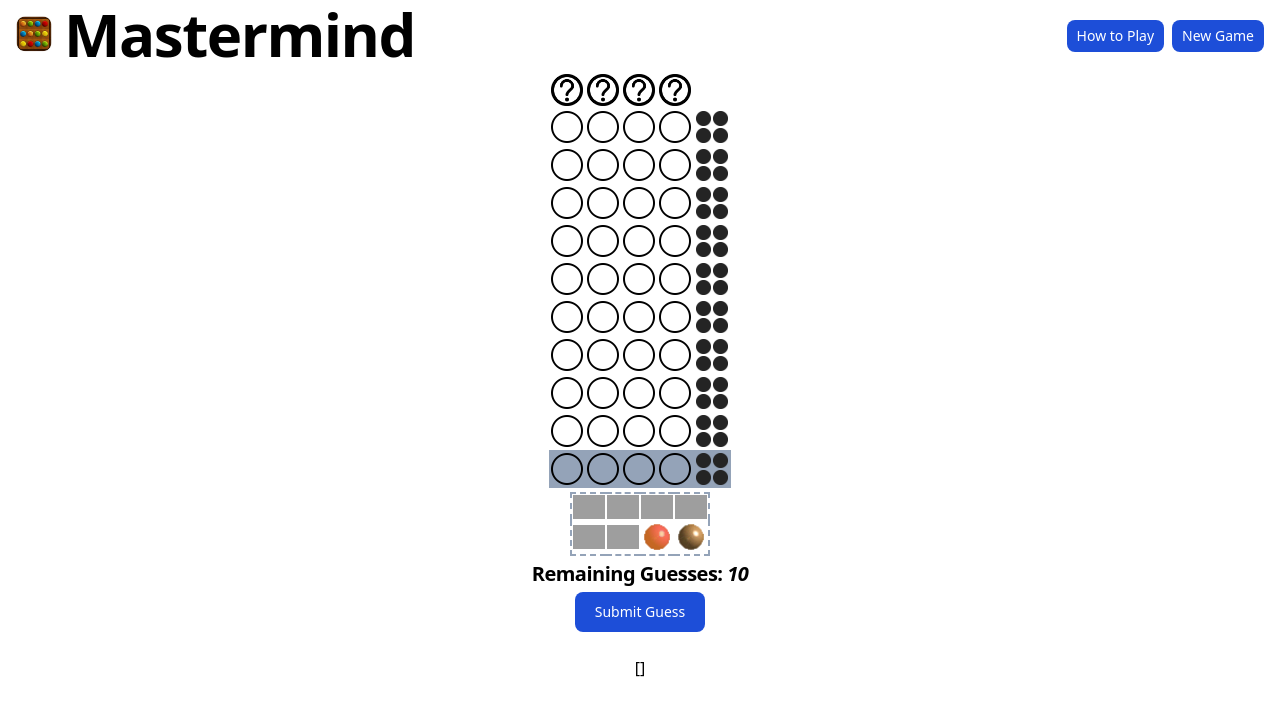
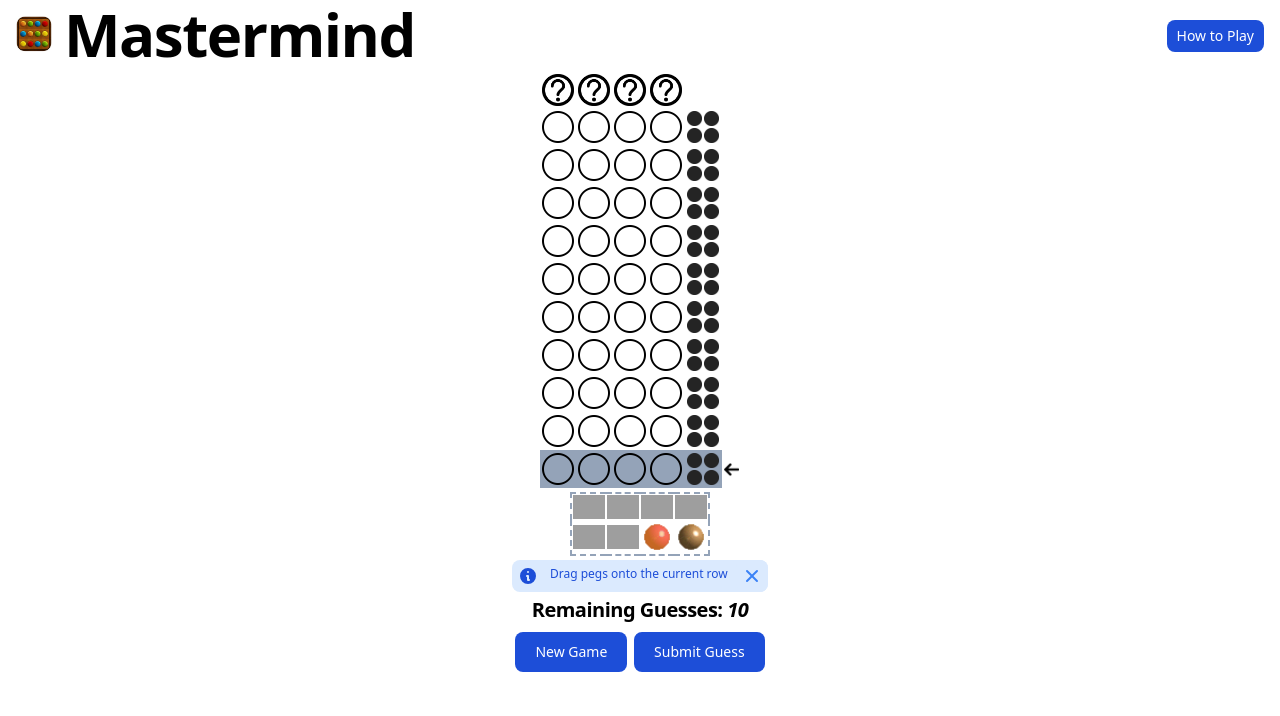
Before and after one commit to jwhudnall/mastermind, a Flask app: page / in a window 1280 px wide. Shown: the top 716 px of the page. Run offline with Flask 2, Linux system fonts and the light colour scheme; some libraries are stand-ins or nearby versions; grey boxes are pictures that could not be loaded.

Commit message:
Add left arrow for current row; Info alert encouraging player to drag pegs

```diff
--- a/app.py
+++ b/app.py
@@ -22,6 +22,7 @@ def display_game():
     '''
 
     if request.method == 'GET':
+        print(game.winning_sequence)
         return render_template('index.html', game=game, gameboard=game.serialize())
     else:
         global_list = globals()
@@ -30,6 +31,7 @@ def display_game():
         num_colors = int(request.form.get('num_colors', None))
         global_list['game'] = Mastermind(
             rows=num_rows, cols=num_cols, colors=num_colors)
+        print(game.winning_sequence)
         return render_template('index.html', game=game, gameboard=game.serialize())
 
 
--- a/static/app.js
+++ b/static/app.js
@@ -1,10 +1,11 @@
-const submitGuessBtn = $(".submitGuessBtn");
+const submitGuessBtn = $("#submitGuessBtn");
 const invalidGuessModal = new Modal(document.getElementById("popup-modal"));
+const playerWinModal = new Modal(document.getElementById("win-modal"));
+const playerLossModal = new Modal(document.getElementById("loss-modal"));
 
 const handleGuess = async function () {
   const values = getPlayedPieces();
   if (hasInvalidGuessLength(values)) {
-    // return alert("All board slots must be selected prior to guess submission!");
     return invalidGuessModal.show();
   }
   const res = await sendGuessToServer(values);
@@ -14,9 +15,9 @@ const handleGuess = async function () {
     addTooltips("red", "white");
     disableRow(rowNum);
     const gameIsOver = checkForGameOver(res);
+    updateGuessCount();
     if (!gameIsOver) {
       showNextRow(rowNum + 1);
-      decrementGuessCount();
     }
   }
 };
@@ -61,7 +62,6 @@ const provideFeedback = (curRow, res) => {
       const target = $(`#row${curRow}ResultPeg-${curPeg}`);
       target.attr("src", "/static/images/result-circle-red.png");
       target.attr("data-tooltip-target", "tooltip-red");
-      // console.log(`Result peg: ${curPeg} set to RED.`);
       curPeg++;
     }
   }
@@ -69,7 +69,6 @@ const provideFeedback = (curRow, res) => {
     for (let i = 0; i < res.white; i++) {
       const target = $(`#row${curRow}ResultPeg-${curPeg}`);
       target.attr("src", "/static/images/result-circle-white.png");
-      // console.log(`Result peg: ${curPeg} set to WHITE.`);
       curPeg++;
     }
   }
@@ -81,34 +80,38 @@ const disableRow = (row) => {
     $(this).removeClass("droppable");
     $(this).removeAttr("data-dropped");
   });
-  // $(`#row-${row}-Btn`).hide();
   $(`#row${row}`).removeClass("bg-slate-400");
+  // $(`#row${row}Arrow`).hide();
+  $(`#row${row}Arrow`).css("display", "none");
 };
 
 const showNextRow = (row) => {
   $(`#row${row} td div`).each(function () {
     $(this).addClass("droppable");
   });
-  // $(`#row-${row}-Btn`).show();
   $(`#row${row}`).addClass("bg-slate-400");
+  // $(`#row${row}Arrow`).show();
+  $(`#row${row}Arrow`).css("display", "block");
   setListeners();
 };
 
-const decrementGuessCount = () => {
-  const currentVal = parseInt($("#numGuessesLeft").text());
-  $("#numGuessesLeft").text(currentVal - 1);
+const updateGuessCount = () => {
+  const numGuessesLeft = parseInt($("#numGuessesLeft").text());
+  const elapsedGuessCount = parseInt($("#elapsedGuessCount").text());
+  $("#numGuessesLeft").text(numGuessesLeft - 1);
+  $("#elapsedGuessCount").text(elapsedGuessCount + 1);
 };
 
 const handleGameWin = (winningSequence) => {
-  submitGuessBtn.prop("hidden", true);
+  submitGuessBtn.prop("disabled", true);
   showWinningSequence(winningSequence);
-  alert("Congratulations, you win!");
+  playerWinModal.show();
 };
 
 const handleGameLoss = (winningSequence) => {
-  submitGuessBtn.prop("hidden", true);
+  submitGuessBtn.prop("disabled", true);
   showWinningSequence(winningSequence);
-  alert("Game Over. I'm sure you'll get it next time!");
+  playerLossModal.show();
 };
 
 const checkForGameOver = (res) => {
--- a/templates/index.html
+++ b/templates/index.html
@@ -42,18 +42,18 @@
               class="mt-1 block text-white bg-blue-700 hover:bg-blue-800 focus:ring-4 focus:outline-none focus:ring-blue-300 font-medium rounded-lg text-sm px-2.5 py-1.5 text-center dark:bg-blue-600 dark:hover:bg-blue-700 dark:focus:ring-blue-800"
               type="button" data-modal-toggle="information-modal">How to Play</button>
           </li>
-          <li>
+          <!-- <li>
             <button
               class="mt-1 block text-white bg-blue-700 hover:bg-blue-800 focus:ring-4 focus:outline-none focus:ring-blue-300 font-medium rounded-lg text-sm px-2.5 py-1.5 text-center dark:bg-blue-600 dark:hover:bg-blue-700 dark:focus:ring-blue-800"
               type="button" data-modal-toggle="new-game-modal">New Game</button>
-          </li>
+          </li> -->
         </ul>
       </div>
     </div>
   </nav>
   <!-- End Navbar -->
 
-  <!-- Pass initial game class (serialized) to JS variable -->
+  <!-- Pass initial game class (serialized) to JS variable for client-side guess validation -->
   <script>
     const gameBoard = JSON.parse('{{gameboard | tojson | safe}}');
   </script>
@@ -86,7 +86,7 @@
         </td>
         {% endfor %}
         <td>
-          <!-- Guess Feedback Peg Area, dynamically rendered (evens & odds) -->
+          <!-- Guess Feedback Peg holes, dynamically rendered (evens & odds) -->
           <table cellspacing="0" cellpadding="0">
             <tbody>
               <tr>
@@ -110,14 +110,18 @@
             </tbody>
           </table>
         </td>
+        <td class="bg-white">
+          <img id="row{{row}}Arrow" src="/static/images/left-arrow.png" width="15" height="15" {% if row!=1 %}hidden{%
+            endif %} alt>
+        </td>
       </tr>
       {% endfor %}
     </table>
     {% endif %}
   </div>
 
+  <!-- Player Peg Selection -->
   <div class="max-w-lg mx-auto mt-1">
-    <!-- Player Peg Selection -->
     <table class="mx-auto border-dashed border-2 border-slate-400">
       <tbody>
         <tr>
@@ -147,17 +151,47 @@
         {% endwith %}
       </tbody>
     </table>
+
+    <!-- Dismissable Info Alert-->
+    <div id="alert-1" class="flex w-1/2 p-1.5 my-1 bg-blue-100 mx-auto rounded-lg" role="alert">
+      <svg class="flex-shrink-0 w-5 h-5 text-blue-700" fill="currentColor" viewBox="0 0 20 20"
+        xmlns="http://www.w3.org/2000/svg">
+        <path fill-rule="evenodd"
+          d="M18 10a8 8 0 11-16 0 8 8 0 0116 0zm-7-4a1 1 0 11-2 0 1 1 0 012 0zM9 9a1 1 0 000 2v3a1 1 0 001 1h1a1 1 0 100-2v-3a1 1 0 00-1-1H9z"
+          clip-rule="evenodd"></path>
+      </svg>
+      <div class="ml-3 text-xs font-medium text-blue-700">
+        Drag pegs onto the current row
+      </div>
+      <button type="button"
+        class="ml-auto -mx-1.5 -my-1.5 bg-blue-100 text-blue-500 rounded-lg focus:ring-2 focus:ring-blue-400 p-1.5 hover:bg-blue-200 inline-flex h-8 w-8 dark:bg-blue-200"
+        data-dismiss-target="#alert-1" aria-label="Close">
+        <span class="sr-only">Close</span>
+        <svg class="w-5 h-5" fill="currentColor" viewBox="0 0 20 20" xmlns="http://www.w3.org/2000/svg">
+          <path fill-rule="evenodd"
+            d="M4.293 4.293a1 1 0 011.414 0L10 8.586l4.293-4.293a1 1 0 111.414 1.414L11.414 10l4.293 4.293a1 1 0 01-1.414 1.414L10 11.414l-4.293 4.293a1 1 0 01-1.414-1.414L8.586 10 4.293 5.707a1 1 0 010-1.414z"
+            clip-rule="evenodd"></path>
+        </svg>
+      </button>
+    </div>
+
     <h2 class="my-1 text-center text-black text-md tracking-tight font-extrabold sm:text-lg xl:text-xl">Remaining
       Guesses: <span id="numGuessesLeft" class="italic">{{game.remaining_guess_count}}</span></h2>
-    <button
-      class="submitGuessBtn mx-auto mt-1 block text-white bg-blue-700 hover:bg-blue-800 focus:ring-4 focus:outline-none focus:ring-blue-300 font-medium rounded-lg text-sm px-5 py-2.5 text-center dark:bg-blue-600 dark:hover:bg-blue-700 dark:focus:ring-blue-800"
-      type="button" value="Submit">
-      Submit Guess
-    </button>
-    <p class="text-center mt-6">{{game.winning_sequence}}</p>
+    <div class="w-1/2 mt-1 flex flex-row mx-auto">
+      <button
+        class="mx-auto mt-1 block text-white bg-blue-700 hover:bg-blue-800 focus:ring-4 focus:outline-none focus:ring-blue-300 font-medium rounded-lg text-sm px-5 py-2.5 text-center "
+        type="button" data-modal-toggle="new-game-modal">New Game</button>
+      <button id="submitGuessBtn"
+        class="mx-auto mt-1 block text-white bg-blue-700 hover:bg-blue-800 focus:ring-4 focus:outline-none focus:ring-blue-300 font-medium rounded-lg text-sm px-5 py-2.5 text-center "
+        type="button" value="Submit">
+        Submit Guess
+      </button>
+    </div>
+    <!-- Uncomment to see winning sequence to test gameplay. Colors are 0-indexed: -->
+    <!-- <p class="text-center mt-6">{{game.winning_sequence}}</p> -->
   </div>
 
-  <!-- ** Modals ** -->
+  <!-- ** Modal Content ** -->
   <!-- New Game Modal -->
   <div id="new-game-modal" tabindex="-1" aria-hidden="true"
     class="hidden overflow-y-auto overflow-x-hidden fixed top-0 right-0 left-0 z-50 w-full md:inset-0 h-modal md:h-full justify-center items-center">
@@ -216,9 +250,7 @@
   <div id="information-modal" tabindex="-1"
     class="hidden overflow-y-auto overflow-x-hidden fixed top-0 right-0 left-0 z-50 w-full md:inset-0 h-modal md:h-full">
     <div class="relative p-4 w-full max-w-4xl h-full md:h-auto">
-      <!-- Modal content -->
       <div class="relative bg-white rounded-lg shadow dark:bg-gray-700">
-        <!-- Modal header -->
         <div class="flex justify-between items-center p-5 rounded-t border-b dark:border-gray-600">
           <h3 class="text-xl font-medium text-gray-900 dark:text-white">
             How to Play
@@ -233,7 +265,6 @@
             </svg>
           </button>
         </div>
-        <!-- Modal body -->
         <div class="p-6 space-y-6">
           <p class="text-base leading-relaxed text-gray-500 dark:text-gray-400">
             Welcome to Mastermind! The goal is to guess the winning sequence by dragging pegs onto the board (starting
@@ -245,7 +276,6 @@
             After each guess, you will receive feedback in the form of red, white and black pegs in the right-most
             column - one for each peg slot. Here's what they represent:
           </p>
-          <!-- Result Peg Explanation Table -->
           <div class="w-1/2 mx-auto shadow-md sm:rounded-lg">
             <table class="w-full text-sm text-left text-gray-500">
               <thead class="text-xs text-gray-700 uppercase bg-gray-200">
@@ -292,7 +322,6 @@
             choice before submitting. Good luck!
           </p>
         </div>
-        <!-- Modal footer -->
         <div class="flex items-center p-6 space-x-2 rounded-b border-t border-gray-200 dark:border-gray-600">
           <button data-modal-toggle="information-modal" type="button"
             class="text-white bg-blue-700 hover:bg-blue-800 focus:ring-4 focus:outline-none focus:ring-blue-300 font-medium rounded-lg text-sm px-5 py-2.5 text-center dark:bg-blue-600 dark:hover:bg-blue-700 dark:focus:ring-blue-800">Got
@@ -303,7 +332,6 @@
   </div>
 
   <!-- Invalid Guess Popup Modal -->
-
   <div id="popup-modal" tabindex="-1"
     class="hidden overflow-y-auto overflow-x-hidden fixed top-0 right-0 left-0 z-50 md:inset-0 h-modal md:h-full justify-center items-center"
     aria-hidden="true">
@@ -340,12 +368,74 @@
     </div>
   </div>
 
+  <!-- Player Wins Modal -->
+  <div id="win-modal" tabindex="-1"
+    class="hidden overflow-y-auto overflow-x-hidden fixed top-0 right-0 left-0 z-50 w-full md:inset-0 h-modal md:h-full">
+    <div class="relative p-4 w-full max-w-md h-full md:h-auto">
+      <div class="relative bg-white rounded-lg shadow dark:bg-gray-700">
+        <div class="flex justify-between items-center p-5 rounded-t border-b dark:border-gray-600">
+          <h3 class="text-xl font-medium text-gray-900 dark:text-white">
+            You won!
+          </h3>
+          <button type="button" onclick="playerWinModal.hide()"
+            class="text-gray-400 bg-transparent hover:bg-gray-200 hover:text-gray-900 rounded-lg text-sm p-1.5 ml-auto inline-flex items-center dark:hover:bg-gray-600 dark:hover:text-white"
+            data-modal-toggle="win-modal">
+            <svg class="w-5 h-5" fill="currentColor" viewBox="0 0 20 20" xmlns="http://www.w3.org/2000/svg">
+              <path fill-rule="evenodd"
+                d="M4.293 4.293a1 1 0 011.414 0L10 8.586l4.293-4.293a1 1 0 111.414 1.414L11.414 10l4.293 4.293a1 1 0 01-1.414 1.414L10 11.414l-4.293 4.293a1 1 0 01-1.414-1.414L8.586 10 4.293 5.707a1 1 0 010-1.414z"
+                clip-rule="evenodd"></path>
+            </svg>
+          </button>
+        </div>
+        <div class="p-6 space-y-6">
+          <p class="text-base leading-relaxed text-gray-500 dark:text-gray-400">
+            Congratulations - you won! Your guess count: <span id="elapsedGuessCount">0</span>.
+          </p>
 
+        </div>
+        <div class="flex items-center p-6 space-x-2 rounded-b border-t border-gray-200 dark:border-gray-600">
+          <button data-modal-toggle="win-modal" type="button" onclick="playerWinModal.hide()"
+            class="text-white bg-blue-700 hover:bg-blue-800 focus:ring-4 focus:outline-none focus:ring-blue-300 font-medium rounded-lg text-sm px-5 py-2.5 text-center dark:bg-blue-600 dark:hover:bg-blue-700 dark:focus:ring-blue-800">Close</button>
+        </div>
+      </div>
+    </div>
+  </div>
+
+  <!-- Player Loses Modal -->
+  <div id="loss-modal" tabindex="-1"
+    class="hidden overflow-y-auto overflow-x-hidden fixed top-0 right-0 left-0 z-50 w-full md:inset-0 h-modal md:h-full">
+    <div class="relative p-4 w-full max-w-md h-full md:h-auto">
+      <div class="relative bg-white rounded-lg shadow dark:bg-gray-700">
+        <div class="flex justify-between items-center p-5 rounded-t border-b dark:border-gray-600">
+          <h3 class="text-xl font-medium text-gray-900 dark:text-white">
+            Game Over
+          </h3>
+          <button type="button" onclick="playerLossModal.hide()"
+            class="text-gray-400 bg-transparent hover:bg-gray-200 hover:text-gray-900 rounded-lg text-sm p-1.5 ml-auto inline-flex items-center dark:hover:bg-gray-600 dark:hover:text-white"
+            data-modal-toggle="loss-modal">
+            <svg class="w-5 h-5" fill="currentColor" viewBox="0 0 20 20" xmlns="http://www.w3.org/2000/svg">
+              <path fill-rule="evenodd"
+                d="M4.293 4.293a1 1 0 011.414 0L10 8.586l4.293-4.293a1 1 0 111.414 1.414L11.414 10l4.293 4.293a1 1 0 01-1.414 1.414L10 11.414l-4.293 4.293a1 1 0 01-1.414-1.414L8.586 10 4.293 5.707a1 1 0 010-1.414z"
+                clip-rule="evenodd"></path>
+            </svg>
+          </button>
+        </div>
+        <div class="p-6 space-y-6">
+          <p class="text-base leading-relaxed text-gray-500 dark:text-gray-400">
+            You didn't break the code. Why not try again?
+          </p>
+
+        </div>
+        <div class="flex items-center p-6 space-x-2 rounded-b border-t border-gray-200 dark:border-gray-600">
+          <button data-modal-toggle="loss-modal" type="button" onclick="playerLossModal.hide()"
+            class="text-white bg-blue-700 hover:bg-blue-800 focus:ring-4 focus:outline-none focus:ring-blue-300 font-medium rounded-lg text-sm px-5 py-2.5 text-center dark:bg-blue-600 dark:hover:bg-blue-700 dark:focus:ring-blue-800">Close</button>
+        </div>
+      </div>
+    </div>
+  </div>
   <!-- End Modals -->
 
   <!-- Tooltip Content -->
-  <!-- Hover Button -->
-
   <div id="tooltip-white" role="tooltip"
     class="inline-block absolute invisible z-10 py-2 px-3 text-sm font-medium text-white bg-gray-900 rounded-lg shadow-sm opacity-0 transition-opacity duration-300 tooltip dark:bg-gray-700">
     1 piece is the correct color, in the wrong position
```
Also changed, not shown: static/images/left-arrow.png (added).
